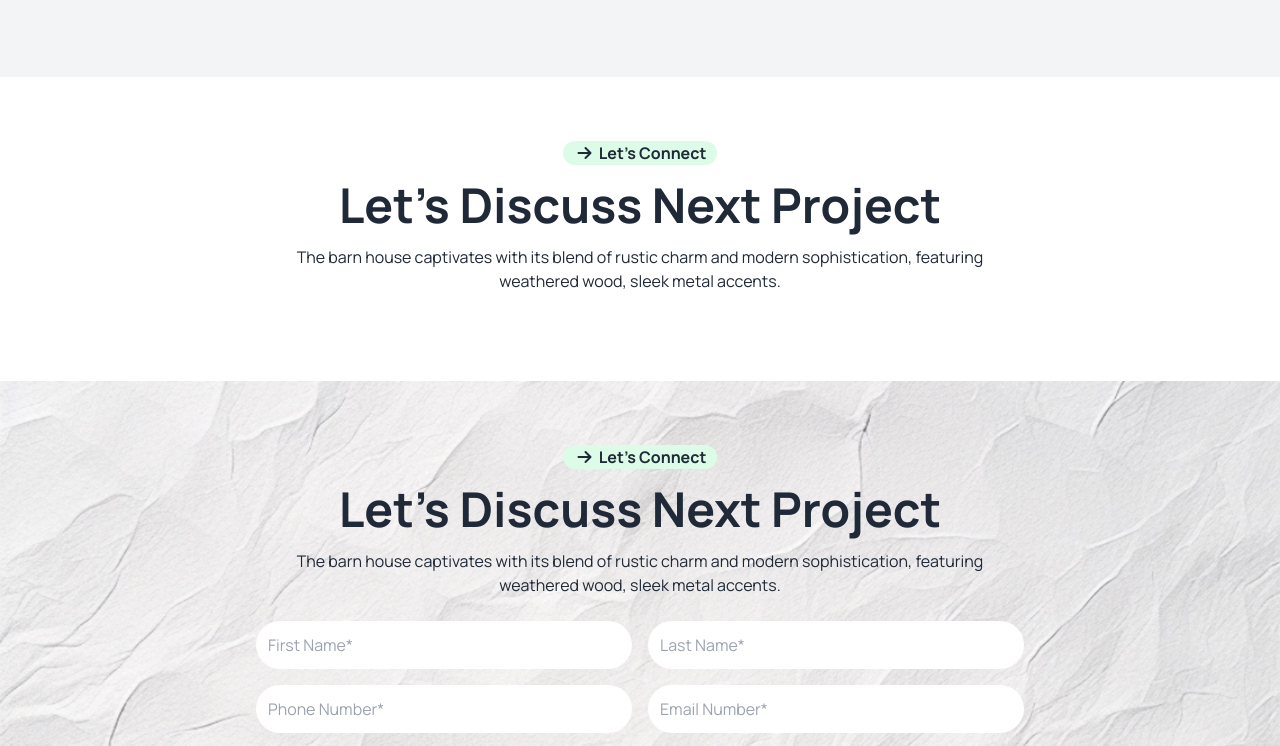
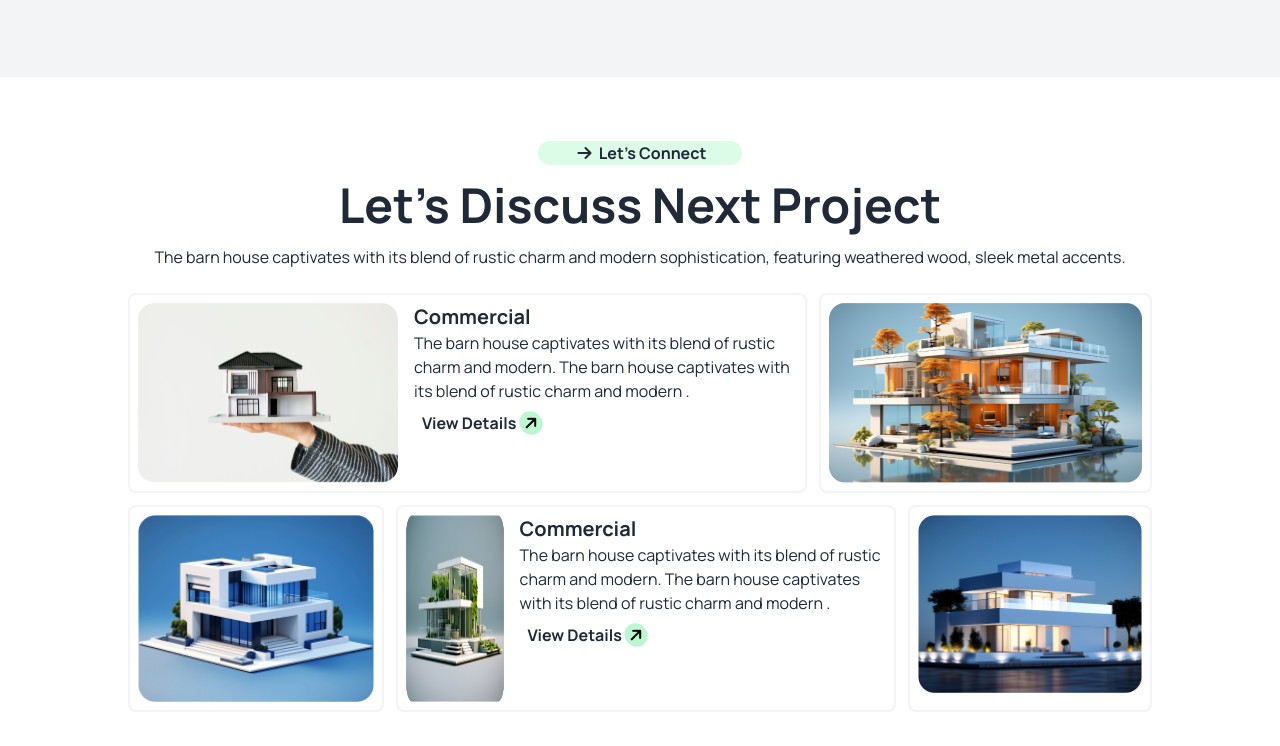
Before and after one commit to moshiursifat/Assignment-03, a plain HTML site: page index.html in a window 1280 px wide. Shown: the part 1612-2358 px from the top of the page. Drawn offline with nearby package versions, Linux system fonts and the light colour scheme.

Commit message:
seventh commi

```diff
--- a/index.html
+++ b/index.html
@@ -38,7 +38,7 @@
 <body class="font-manrope">
     <!-- header section -->
     <header class="w-4/5 m-auto">
-        <div class="flex justify-between mt-10 items-center">
+        <div class="flex justify-between mt-10 items-center sm:flex-1">
             <div>
                 <h1 class="text-4xl"><i class="fa-solid fa-arrow-right -rotate-45 bg-green-400 rounded-full p-1"></i> Rinterio</h1>
             </div>
@@ -75,7 +75,7 @@
                     <img class="ml-10" src="./assets/Vector.png" alt="">
                 </div>
 
-                <div class="flex w-4/5 m-auto space-x-4">
+                <div class="lg:flex w-4/5 m-auto space-x-4">
                     <div>
                         <div>
                             <h1 class="font-bold mb-4"><i class="fa-solid fa-arrow-right rounded-full p-1"></i> About us</h1>
@@ -122,8 +122,8 @@
                     <p>The barn house captivates with its blend of rustic charm and modern sophistication, featuring weathered wood, sleek metal accents.</p>
                 </div>
 
-                <div class="flex space-x-4">
-                    <div class="border p-4 bg-pink-200 rounded-xl space-y-2">
+                <div class="space-x-4  sm:flex">
+                    <div class="border p-4 rounded-xl bg-pink-200 space-y-2">
                         <img src="./assets/concept.png" alt="">
                         <h3 class="text-xl font-bold">concept</h3>
                         <p>The barn captivates with its blend of rustic charm and modern</p>
@@ -149,15 +149,43 @@
 
         <!-- section-4 -->
         <section>
-            <div class="w-3/5 m-auto pt-16 pb-16">
+            <div class="w-4/5 m-auto pt-16 pb-16">
                 <div class="text-center space-y-4 mb-6">
                     <h6 class="font-bold mb-4 bg-green-100 w-1/5 m-auto rounded-xl"><i class="fa-solid fa-arrow-right rounded-full p-1"></i> Let’s Connect</h6>
                     <h1 class="text-5xl font-bold">Let’s Discuss Next Project</h1>
                     <p>The barn house captivates with its blend of rustic charm and modern sophistication, featuring weathered wood, sleek metal accents.</p>
                 </div>
 
-                <div>
-
+                <div class="lg:grid grid-cols-3 gap-3 mb-3">
+                    <div class="flex gap-x-4 border-2 border-gray-100 p-2 col-span-2 rounded-lg">
+                        <img class="" src="./assets/img1.png" alt="">
+                        <div>
+                            <h1 class="font-bold text-xl">Commercial</h1>
+                            <p>The barn house captivates with its blend of rustic charm and modern. The barn house captivates with its blend of rustic charm and modern .</p>
+                            <p class="w-fit rounded-2xl p-2 font-bold">View Details <i class="fa-solid fa-arrow-right -rotate-45 bg-green-200 text-black rounded-full p-1"></i></p>
+                        </div>
+                    </div>
+                    <div class="border-2 border-gray-100 p-2 rounded-lg">
+                        <img  class="w-full h-full" src="./assets/img2.png" alt="">
+                    </div>
+                </div>
+                <div class="lg:grid grid-cols-4 space-x-3">
+                    <div class="border-2 border-gray-100 p-2 rounded-lg">
+                        <img class="w-full" src="./assets/img3.png" alt="">
+                    </div>
+                    <div class="flex  gap-x-4 border-2 border-gray-100 p-2 col-span-2 rounded-lg">
+                        <div>
+                            <img class="h-full" src="./assets/img4.png" alt="">
+                        </div>
+                        <div>
+                            <h1 class="font-bold text-xl">Commercial</h1>
+                            <p>The barn house captivates with its blend of rustic charm and modern. The barn house captivates with its blend of rustic charm and modern .</p>
+                        <p class="w-fit rounded-2xl p-2 font-bold">View Details <i class="fa-solid fa-arrow-right -rotate-45 bg-green-200 text-black rounded-full p-1"></i></p>
+                        </div>
+                    </div>
+                    <div class="border-2 border-gray-100 p-2 rounded-lg">
+                        <img class="w-full" src="./assets/img5.png" alt="">
+                    </div>
                 </div>
         </section>
 
@@ -171,7 +199,7 @@
                 </div>
                 <!-- form -->
                 <div>
-                    <div class="grid grid-cols-2 gap-4">
+                    <div class="lg:grid grid-cols-2 gap-4">
                         <input class="p-3 rounded-full" type="text" placeholder="First Name*">
                         <input class="p-3 rounded-full" type="text" placeholder="Last Name*">
                         <input class="p-3 rounded-full" type="number" placeholder="Phone Number*">
```
